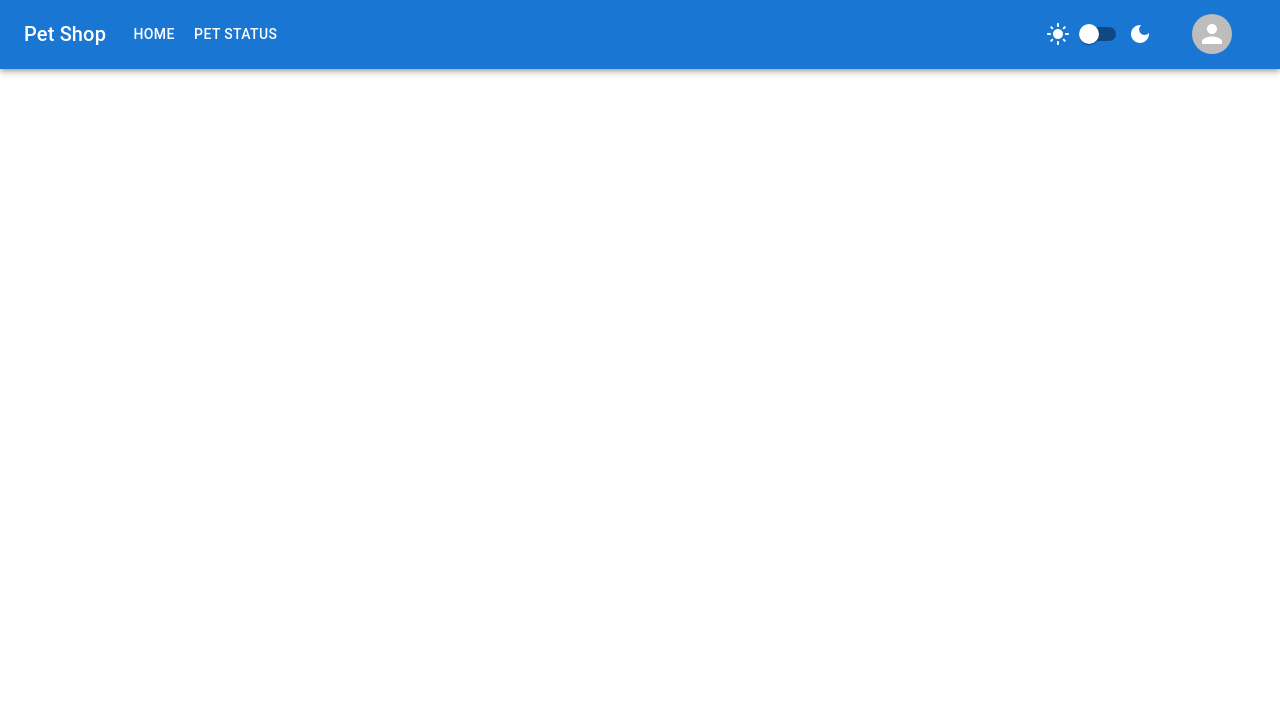
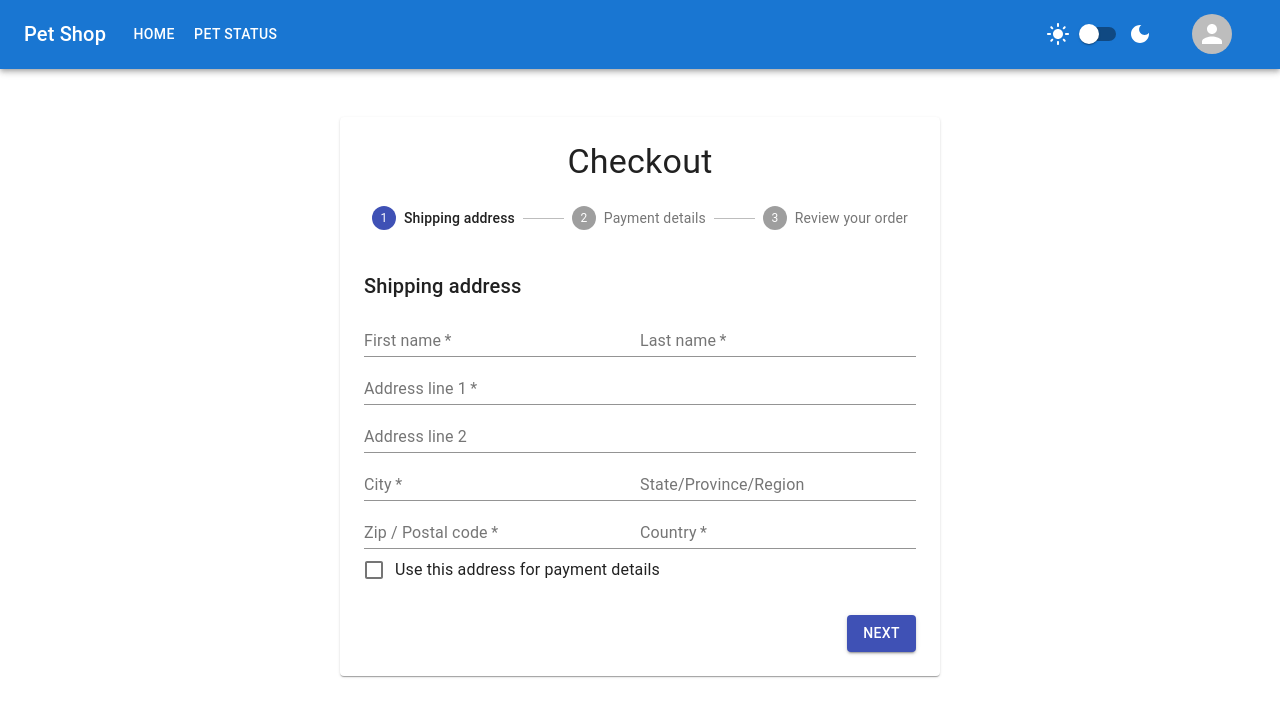
Before and after one commit to ynniraj/PetBoarding, a React (Create React App) app in the folder front/: page /checkout in a window 1280 px wide. Shown: the top 716 px of the page. Built offline with nearby package versions, Linux system fonts and the light colour scheme.

Commit message:
checkout

```diff
--- a/front/package.json
+++ b/front/package.json
@@ -5,6 +5,7 @@
   "dependencies": {
     "@emotion/react": "^11.9.0",
     "@emotion/styled": "^11.8.1",
+    "@material-ui/core": "^4.12.4",
     "@mui/icons-material": "^5.6.2",
     "@mui/lab": "^5.0.0-alpha.78",
     "@mui/material": "^5.6.2",
--- a/front/src/Routes/Routers.jsx
+++ b/front/src/Routes/Routers.jsx
@@ -15,6 +15,7 @@ import PetStatusShop from "../components/PetStatusShop";
 import { Box, createTheme } from "@mui/material";
 import { useState } from "react";
 import { ThemeProvider } from "@emotion/react";
+import Checkout from "../components/Payment/Checkout";
 
 const Routers = () => {
   const [mode, setMode] = useState("light");
@@ -65,6 +66,7 @@ const Routers = () => {
               path="/petstatusshop"
               element={<PetStatusShop mode={mode} />}
             />
+            <Route exact path="/checkout" element={<Checkout />} />
           </Routes>
         </ThemeProvider>
       </div>
--- a/front/src/components/Payment/AddressForm.jsx
+++ b/front/src/components/Payment/AddressForm.jsx
@@ -1,17 +1,17 @@
-import * as React from 'react';
-import Grid from '@mui/material/Grid';
-import Typography from '@mui/material/Typography';
-import TextField from '@mui/material/TextField';
-import FormControlLabel from '@mui/material/FormControlLabel';
-import Checkbox from '@mui/material/Checkbox';
+import React from "react";
+import Grid from "@material-ui/core/Grid";
+import Typography from "@material-ui/core/Typography";
+import TextField from "@material-ui/core/TextField";
+import FormControlLabel from "@material-ui/core/FormControlLabel";
+import Checkbox from "@material-ui/core/Checkbox";
 
-export default function AddressForm() {
+function AddressForm() {
   return (
     <React.Fragment>
       <Typography variant="h6" gutterBottom>
         Shipping address
       </Typography>
-      <Grid container spacing={3}>
+      <Grid container spacing={24}>
         <Grid item xs={12} sm={6}>
           <TextField
             required
@@ -19,8 +19,7 @@ export default function AddressForm() {
             name="firstName"
             label="First name"
             fullWidth
-            autoComplete="given-name"
-            variant="standard"
+            autoComplete="fname"
           />
         </Grid>
         <Grid item xs={12} sm={6}>
@@ -30,8 +29,7 @@ export default function AddressForm() {
             name="lastName"
             label="Last name"
             fullWidth
-            autoComplete="family-name"
-            variant="standard"
+            autoComplete="lname"
           />
         </Grid>
         <Grid item xs={12}>
@@ -41,8 +39,7 @@ export default function AddressForm() {
             name="address1"
             label="Address line 1"
             fullWidth
-            autoComplete="shipping address-line1"
-            variant="standard"
+            autoComplete="billing address-line1"
           />
         </Grid>
         <Grid item xs={12}>
@@ -51,8 +48,7 @@ export default function AddressForm() {
             name="address2"
             label="Address line 2"
             fullWidth
-            autoComplete="shipping address-line2"
-            variant="standard"
+            autoComplete="billing address-line2"
           />
         </Grid>
         <Grid item xs={12} sm={6}>
@@ -62,8 +58,7 @@ export default function AddressForm() {
             name="city"
             label="City"
             fullWidth
-            autoComplete="shipping address-level2"
-            variant="standard"
+            autoComplete="billing address-level2"
           />
         </Grid>
         <Grid item xs={12} sm={6}>
@@ -72,7 +67,6 @@ export default function AddressForm() {
             name="state"
             label="State/Province/Region"
             fullWidth
-            variant="standard"
           />
         </Grid>
         <Grid item xs={12} sm={6}>
@@ -82,8 +76,7 @@ export default function AddressForm() {
             name="zip"
             label="Zip / Postal code"
             fullWidth
-            autoComplete="shipping postal-code"
-            variant="standard"
+            autoComplete="billing postal-code"
           />
         </Grid>
         <Grid item xs={12} sm={6}>
@@ -93,13 +86,14 @@ export default function AddressForm() {
             name="country"
             label="Country"
             fullWidth
-            autoComplete="shipping country"
-            variant="standard"
+            autoComplete="billing country"
           />
         </Grid>
         <Grid item xs={12}>
           <FormControlLabel
-            control={<Checkbox color="secondary" name="saveAddress" value="yes" />}
+            control={
+              <Checkbox color="secondary" name="saveAddress" value="yes" />
+            }
             label="Use this address for payment details"
           />
         </Grid>
@@ -107,3 +101,5 @@ export default function AddressForm() {
     </React.Fragment>
   );
 }
+
+export default AddressForm;
--- a/front/src/components/Payment/Checkout.jsx
+++ b/front/src/components/Payment/Checkout.jsx
@@ -1,109 +1,159 @@
-import * as React from 'react';
-import Grid from '@mui/material/Grid';
-import Typography from '@mui/material/Typography';
-import TextField from '@mui/material/TextField';
-import FormControlLabel from '@mui/material/FormControlLabel';
-import Checkbox from '@mui/material/Checkbox';
+import React from "react";
+import PropTypes from "prop-types";
+import withStyles from "@material-ui/core/styles/withStyles";
+import CssBaseline from "@material-ui/core/CssBaseline";
+import AppBar from "@material-ui/core/AppBar";
+import Toolbar from "@material-ui/core/Toolbar";
+import Paper from "@material-ui/core/Paper";
+import Stepper from "@material-ui/core/Stepper";
+import Step from "@material-ui/core/Step";
+import StepLabel from "@material-ui/core/StepLabel";
+import Button from "@material-ui/core/Button";
+import Typography from "@material-ui/core/Typography";
+import AddressForm from "./AddressForm";
+import PaymentForm from "./PaymentForm";
+import Review from "./Review";
 
-export default function AddressForm() {
-  return (
-    <React.Fragment>
-      <Typography variant="h6" gutterBottom>
-        Shipping address
-      </Typography>
-      <Grid container spacing={3}>
-        <Grid item xs={12} sm={6}>
-          <TextField
-            required
-            id="firstName"
-            name="firstName"
-            label="First name"
-            fullWidth
-            autoComplete="given-name"
-            variant="standard"
-          />
-        </Grid>
-        <Grid item xs={12} sm={6}>
-          <TextField
-            required
-            id="lastName"
-            name="lastName"
-            label="Last name"
-            fullWidth
-            autoComplete="family-name"
-            variant="standard"
-          />
-        </Grid>
-        <Grid item xs={12}>
-          <TextField
-            required
-            id="address1"
-            name="address1"
-            label="Address line 1"
-            fullWidth
-            autoComplete="shipping address-line1"
-            variant="standard"
-          />
-        </Grid>
-        <Grid item xs={12}>
-          <TextField
-            id="address2"
-            name="address2"
-            label="Address line 2"
-            fullWidth
-            autoComplete="shipping address-line2"
-            variant="standard"
-          />
-        </Grid>
-        <Grid item xs={12} sm={6}>
-          <TextField
-            required
-            id="city"
-            name="city"
-            label="City"
-            fullWidth
-            autoComplete="shipping address-level2"
-            variant="standard"
-          />
-        </Grid>
-        <Grid item xs={12} sm={6}>
-          <TextField
-            id="state"
-            name="state"
-            label="State/Province/Region"
-            fullWidth
-            variant="standard"
-          />
-        </Grid>
-        <Grid item xs={12} sm={6}>
-          <TextField
-            required
-            id="zip"
-            name="zip"
-            label="Zip / Postal code"
-            fullWidth
-            autoComplete="shipping postal-code"
-            variant="standard"
-          />
-        </Grid>
-        <Grid item xs={12} sm={6}>
-          <TextField
-            required
-            id="country"
-            name="country"
-            label="Country"
-            fullWidth
-            autoComplete="shipping country"
-            variant="standard"
-          />
-        </Grid>
-        <Grid item xs={12}>
-          <FormControlLabel
-            control={<Checkbox color="secondary" name="saveAddress" value="yes" />}
-            label="Use this address for payment details"
-          />
-        </Grid>
-      </Grid>
-    </React.Fragment>
-  );
+const styles = (theme) => ({
+  appBar: {
+    position: "relative",
+  },
+  layout: {
+    width: "auto",
+    marginLeft: theme.spacing.unit * 2,
+    marginRight: theme.spacing.unit * 2,
+    [theme.breakpoints.up(600 + theme.spacing.unit * 2 * 2)]: {
+      width: 600,
+      marginLeft: "auto",
+      marginRight: "auto",
+    },
+  },
+  paper: {
+    marginTop: theme.spacing.unit * 3,
+    marginBottom: theme.spacing.unit * 3,
+    padding: theme.spacing.unit * 2,
+    [theme.breakpoints.up(600 + theme.spacing.unit * 3 * 2)]: {
+      marginTop: theme.spacing.unit * 6,
+      marginBottom: theme.spacing.unit * 6,
+      padding: theme.spacing.unit * 3,
+    },
+  },
+  stepper: {
+    padding: `${theme.spacing.unit * 3}px 0 ${theme.spacing.unit * 5}px`,
+  },
+  buttons: {
+    display: "flex",
+    justifyContent: "flex-end",
+  },
+  button: {
+    marginTop: theme.spacing.unit * 3,
+    marginLeft: theme.spacing.unit,
+  },
+});
+
+const steps = ["Shipping address", "Payment details", "Review your order"];
+
+function getStepContent(step) {
+  switch (step) {
+    case 0:
+      return <AddressForm />;
+    case 1:
+      return <PaymentForm />;
+    case 2:
+      return <Review />;
+    default:
+      throw new Error("Unknown step");
+  }
 }
+
+class Checkout extends React.Component {
+  state = {
+    activeStep: 0,
+  };
+
+  handleNext = () => {
+    this.setState((state) => ({
+      activeStep: state.activeStep + 1,
+    }));
+  };
+
+  handleBack = () => {
+    this.setState((state) => ({
+      activeStep: state.activeStep - 1,
+    }));
+  };
+
+  handleReset = () => {
+    this.setState({
+      activeStep: 0,
+    });
+  };
+
+  render() {
+    const { classes } = this.props;
+    const { activeStep } = this.state;
+    console.log(activeStep);
+    return (
+      <React.Fragment>
+        <CssBaseline />
+
+        <main className={classes.layout} style={{ paddingBottom: "2%" }}>
+          <Paper className={classes.paper}>
+            <Typography component="h1" variant="h4" align="center">
+              Checkout
+            </Typography>
+            <Stepper activeStep={activeStep} className={classes.stepper}>
+              {steps.map((label) => (
+                <Step key={label}>
+                  <StepLabel>{label}</StepLabel>
+                </Step>
+              ))}
+            </Stepper>
+            <React.Fragment>
+              {activeStep === steps.length ? (
+                <React.Fragment>
+                  <Typography variant="h5" gutterBottom>
+                    Thank you for your order.
+                  </Typography>
+                  <Typography variant="subtitle1">
+                    Your order number is #2001539. We have emailed your order
+                    confirmation, and will send you an update when your order
+                    has shipped.
+                  </Typography>
+                </React.Fragment>
+              ) : (
+                <React.Fragment>
+                  {getStepContent(activeStep)}
+                  <div className={classes.buttons}>
+                    {activeStep !== 0 && (
+                      <Button
+                        onClick={this.handleBack}
+                        className={classes.button}
+                      >
+                        Back
+                      </Button>
+                    )}
+                    <Button
+                      variant="contained"
+                      color="primary"
+                      onClick={this.handleNext}
+                      className={classes.button}
+                    >
+                      {activeStep === steps.length - 1 ? "Place order" : "Next"}
+                    </Button>
+                  </div>
+                </React.Fragment>
+              )}
+            </React.Fragment>
+          </Paper>
+        </main>
+      </React.Fragment>
+    );
+  }
+}
+
+Checkout.propTypes = {
+  classes: PropTypes.object.isRequired,
+};
+
+export default withStyles(styles)(Checkout);
--- a/front/src/components/Payment/PaymentForm.jsx
+++ b/front/src/components/Payment/PaymentForm.jsx
@@ -0,0 +1,44 @@
+import React from "react";
+import Typography from "@material-ui/core/Typography";
+import Grid from "@material-ui/core/Grid";
+import TextField from "@material-ui/core/TextField";
+import FormControlLabel from "@material-ui/core/FormControlLabel";
+import Checkbox from "@material-ui/core/Checkbox";
+
+function PaymentForm() {
+  return (
+    <React.Fragment>
+      <Typography variant="h6" gutterBottom>
+        Payment method
+      </Typography>
+      <Grid container spacing={24}>
+        <Grid item xs={12} md={6}>
+          <TextField required id="cardName" label="Name on card" fullWidth />
+        </Grid>
+        <Grid item xs={12} md={6}>
+          <TextField required id="cardNumber" label="Card number" fullWidth />
+        </Grid>
+        <Grid item xs={12} md={6}>
+          <TextField required id="expDate" label="Expiry date" fullWidth />
+        </Grid>
+        <Grid item xs={12} md={6}>
+          <TextField
+            required
+            id="cvv"
+            label="CVV"
+            helperText="Last three digits on signature strip"
+            fullWidth
+          />
+        </Grid>
+        <Grid item xs={12}>
+          <FormControlLabel
+            control={<Checkbox color="secondary" name="saveCard" value="yes" />}
+            label="Remember credit card details for next time"
+          />
+        </Grid>
+      </Grid>
+    </React.Fragment>
+  );
+}
+
+export default PaymentForm;
--- /dev/null
+++ b/front/src/components/Payment/Review.jsx
@@ -0,0 +1,98 @@
+import React from "react";
+import PropTypes from "prop-types";
+import { withStyles } from "@material-ui/core/styles";
+import Typography from "@material-ui/core/Typography";
+import List from "@material-ui/core/List";
+import ListItem from "@material-ui/core/ListItem";
+import ListItemText from "@material-ui/core/ListItemText";
+import Grid from "@material-ui/core/Grid";
+
+const products = [
+  { name: "Product 1", desc: "A nice thing", price: "$9.99" },
+  { name: "Product 2", desc: "Another thing", price: "$3.45" },
+  { name: "Product 3", desc: "Something else", price: "$6.51" },
+  { name: "Product 4", desc: "Best thing of all", price: "$14.11" },
+  { name: "Shipping", desc: "", price: "Free" },
+];
+const addresses = [
+  "1 Material-UI Drive",
+  "Reactville",
+  "Anytown",
+  "99999",
+  "USA",
+];
+const payments = [
+  { name: "Card type", detail: "Visa" },
+  { name: "Card holder", detail: "Mr John Smith" },
+  { name: "Card number", detail: "xxxx-xxxx-xxxx-1234" },
+  { name: "Expiry date", detail: "04/2024" },
+];
+
+const styles = (theme) => ({
+  listItem: {
+    padding: `${theme.spacing.unit}px 0`,
+  },
+  total: {
+    fontWeight: "700",
+  },
+  title: {
+    marginTop: theme.spacing.unit * 2,
+  },
+});
+
+function Review(props) {
+  const { classes } = props;
+  return (
+    <React.Fragment>
+      <Typography variant="h6" gutterBottom>
+        Order summary
+      </Typography>
+      <List disablePadding>
+        {products.map((product) => (
+          <ListItem className={classes.listItem} key={product.name}>
+            <ListItemText primary={product.name} secondary={product.desc} />
+            <Typography variant="body2">{product.price}</Typography>
+          </ListItem>
+        ))}
+        <ListItem className={classes.listItem}>
+          <ListItemText primary="Total" />
+          <Typography variant="subtitle1" className={classes.total}>
+            $34.06
+          </Typography>
+        </ListItem>
+      </List>
+      <Grid container spacing={16}>
+        <Grid item xs={12} sm={6}>
+          <Typography variant="h6" gutterBottom className={classes.title}>
+            Shipping
+          </Typography>
+          <Typography gutterBottom>John Smith</Typography>
+          <Typography gutterBottom>{addresses.join(", ")}</Typography>
+        </Grid>
+        <Grid item container direction="column" xs={12} sm={6}>
+          <Typography variant="h6" gutterBottom className={classes.title}>
+            Payment details
+          </Typography>
+          <Grid container>
+            {payments.map((payment) => (
+              <React.Fragment key={payment.name}>
+                <Grid item xs={6}>
+                  <Typography gutterBottom>{payment.name}</Typography>
+                </Grid>
+                <Grid item xs={6}>
+                  <Typography gutterBottom>{payment.detail}</Typography>
+                </Grid>
+              </React.Fragment>
+            ))}
+          </Grid>
+        </Grid>
+      </Grid>
+    </React.Fragment>
+  );
+}
+
+Review.propTypes = {
+  classes: PropTypes.object.isRequired,
+};
+
+export default withStyles(styles)(Review);
--- a/front/src/components/PetStatus.jsx
+++ b/front/src/components/PetStatus.jsx
@@ -76,20 +76,38 @@ export default function PetStatus() {
             </TableHead>
             <TableBody>
               {getTableData.map((el) => (
-                <StyledTableRow
-                  key={el._id}
-                  sx={{ cursor: "pointer" }}
-                  onClick={() => handlePetStatus(el._id)}
-                >
-                  <StyledTableCell align="center">{el.name}</StyledTableCell>
-                  <StyledTableCell align="center">{el.pettype}</StyledTableCell>
-                  <StyledTableCell align="center">
+                <StyledTableRow key={el._id} sx={{ cursor: "pointer" }}>
+                  <StyledTableCell
+                    align="center"
+                    onClick={() => handlePetStatus(el._id)}
+                  >
+                    {el.name}
+                  </StyledTableCell>
+                  <StyledTableCell
+                    align="center"
+                    onClick={() => handlePetStatus(el._id)}
+                  >
+                    {el.pettype}
+                  </StyledTableCell>
+                  <StyledTableCell
+                    align="center"
+                    onClick={() => handlePetStatus(el._id)}
+                  >
                     {el.startdate}
                   </StyledTableCell>
-                  <StyledTableCell align="center">{el.enddate}</StyledTableCell>
+                  <StyledTableCell
+                    align="center"
+                    onClick={() => handlePetStatus(el._id)}
+                  >
+                    {el.enddate}
+                  </StyledTableCell>
                   <StyledTableCell align="center">
                     {el.status === "Confirmed" ? (
-                      <Button color="success" variant="contained">
+                      <Button
+                        color="success"
+                        variant="contained"
+                        onClick={() => navigate("/checkout")}
+                      >
                         Pay
                       </Button>
                     ) : (
```
Also changed, not shown: 1 other file (tests, documents, lock files or other folders).
